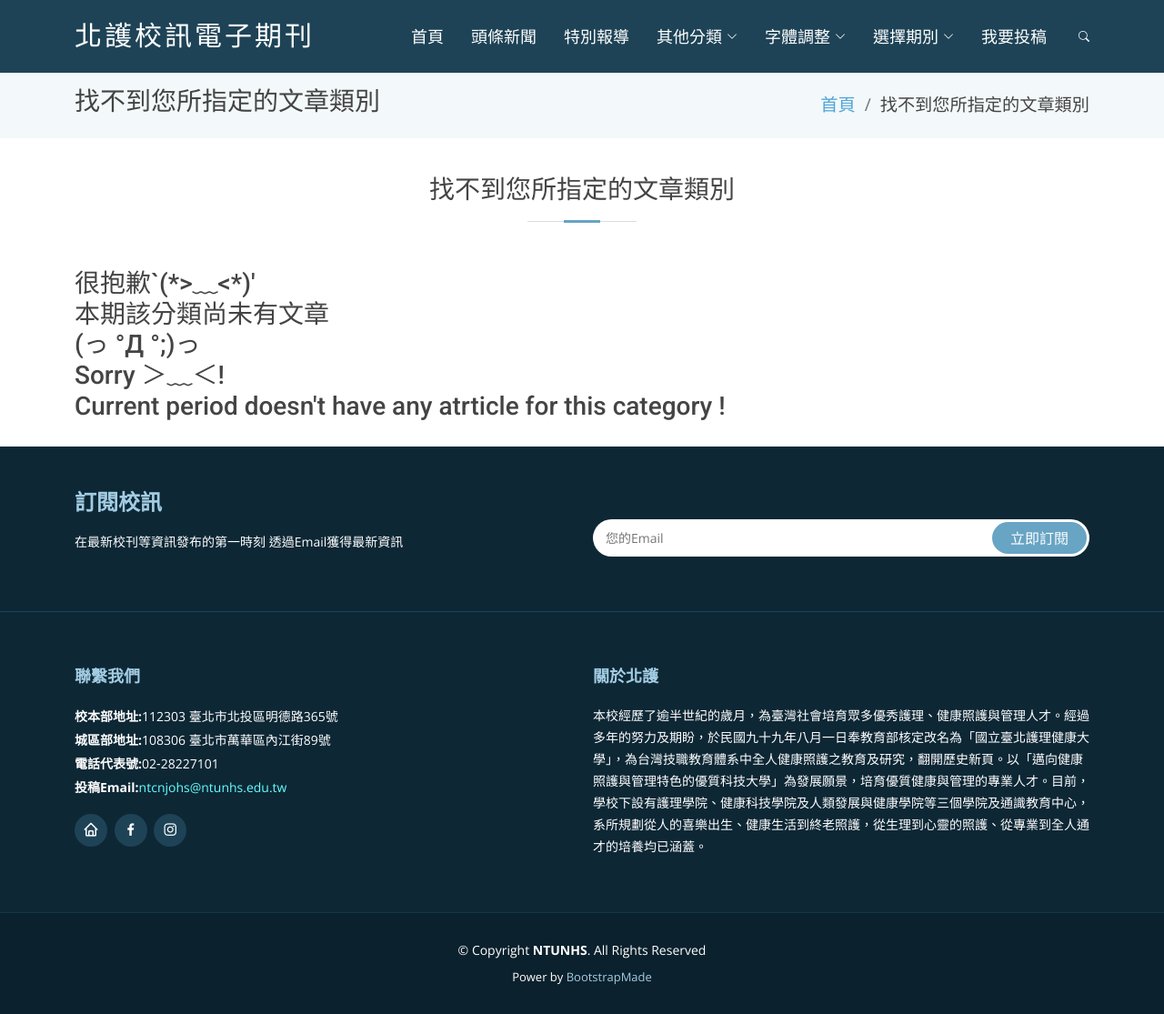
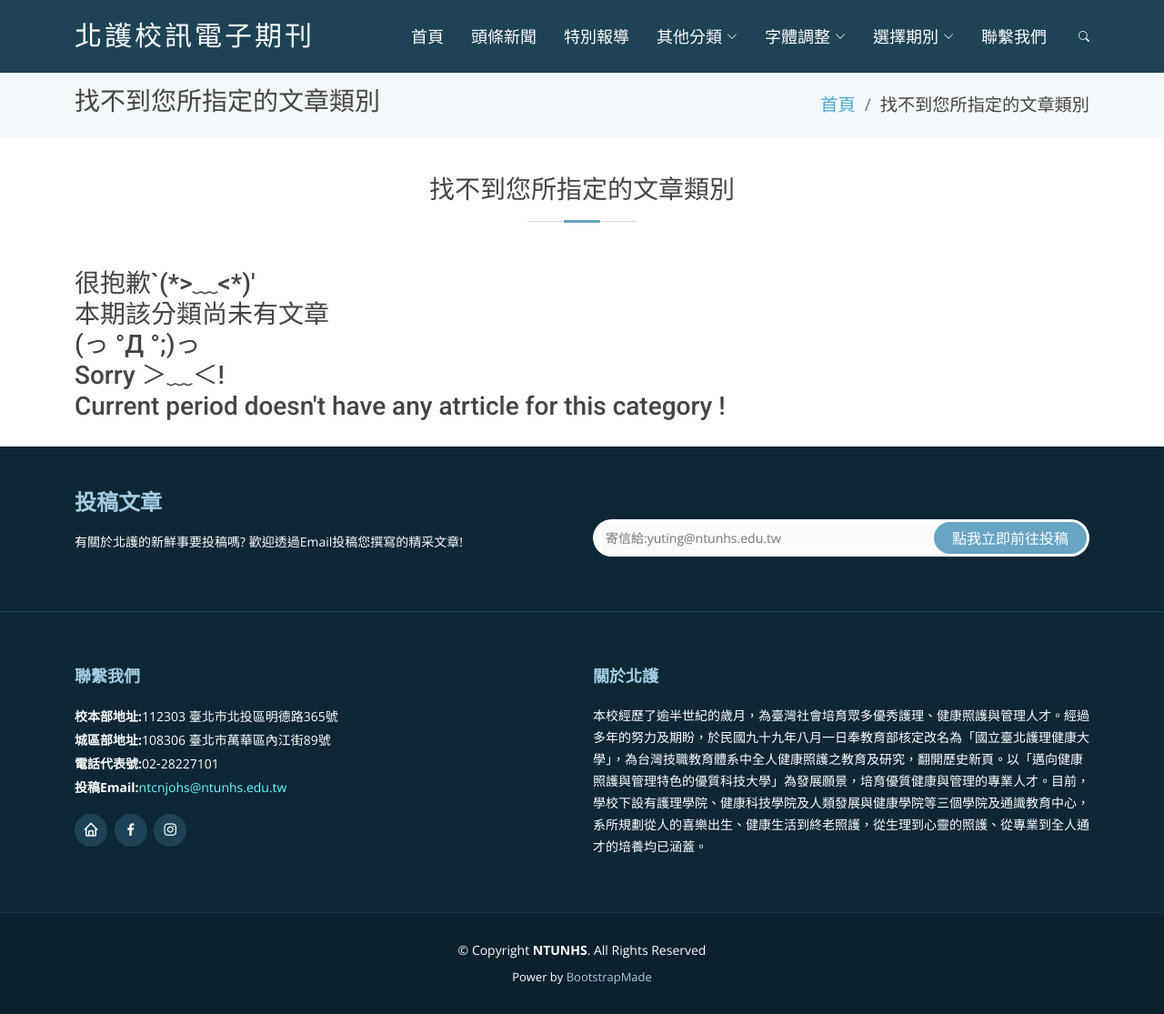
Before and after one commit to luckypig3400/Ntunhs_RWD_Periodical_e-News_System, a PHP site: page /views/categoriesSummary.php in a window 1280 px wide. Shown: the whole page at 91% size. Run offline with PHP 8.4, Linux system fonts and the light colour scheme; data that the repository does not hold is empty; some libraries are stand-ins or nearby versions.

Commit message:
chore: change 我要投稿 to 聯繫我們

```diff
--- a/views/partials/footer.php
+++ b/views/partials/footer.php
@@ -8,12 +8,12 @@
             </div>
             <div class="row">
                 <div class="col-lg-6">
-                    <h4>訂閱校訊</h4>
-                    <p>在最新校刊等資訊發布的第一時刻 透過Email獲得最新資訊</p>
+                    <h4>投稿文章</h4>
+                    <p>有關於北護的新鮮事要投稿嗎? 歡迎透過Email投稿您撰寫的精采文章!</p>
                 </div>
                 <div class="col-lg-6">
-                    <form action="" method="post">
-                        <input type="email" name="email" placeholder="您的Email"><input type="submit" value="立即訂閱">
+                    <form action="mailto:yuting@ntunhs.edu.tw" method="post">
+                        <input type="email" name="email" placeholder="寄信給:yuting@ntunhs.edu.tw" disabled><input type="submit" value="點我立即前往投稿">
                     </form>
                 </div>
             </div>
--- a/views/partials/header.php
+++ b/views/partials/header.php
@@ -78,7 +78,7 @@ if (basename($_SERVER['PHP_SELF']) == "index.php") echo "header-transparent";
                         ?>
                     </ul>
                 </li>
-                <li><a href="#footer" class="scrollto">我要投稿</a></li>
+                <li><a href="#footer" class="scrollto">聯繫我們</a></li>
                 <li><a href="search.php"><i class="bi bi-search"></i></a></li>
             </ul>
             <i class="bi bi-list mobile-nav-toggle"></i>
```
Also changed, not shown: README.md.
